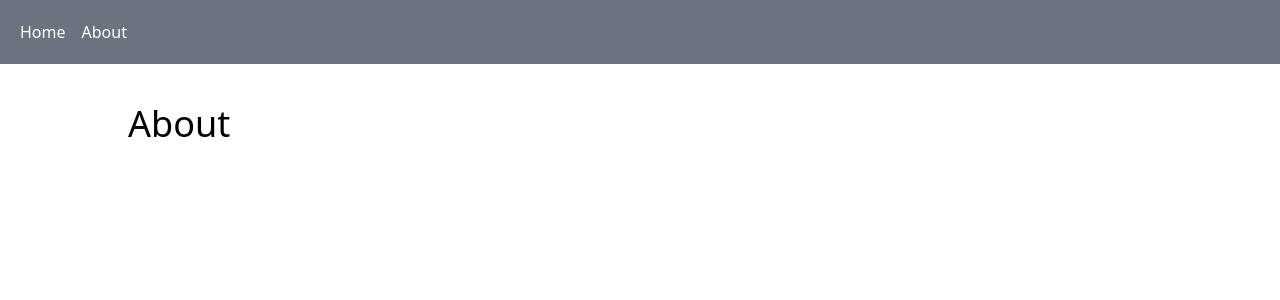
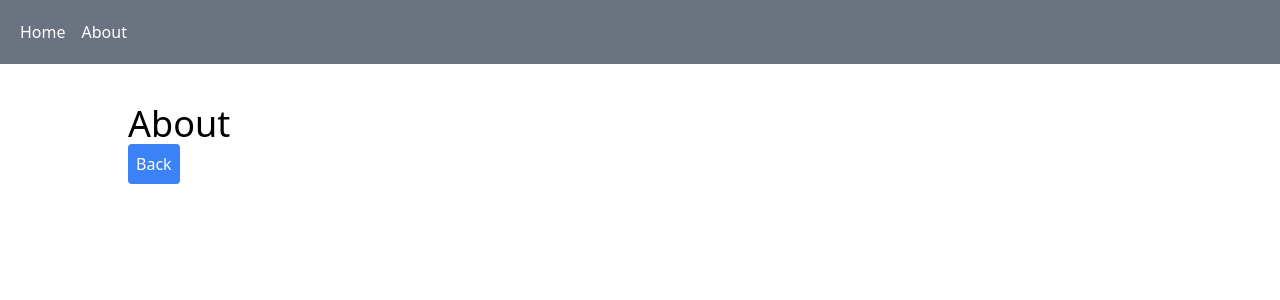
Before and after one commit to realabdullah/vue-sentry, a Vue app: page /about in a window 1280 px wide. Shown: the top 300 px of the page. Built offline with nearby package versions, Linux system fonts and the light colour scheme.

Commit message:
second test

```diff
--- a/package.json
+++ b/package.json
@@ -1,6 +1,6 @@
 {
   "name": "application-monitoring-in-vue-js-with-sentry",
-  "version": "0.0.2",
+  "version": "0.0.3",
   "scripts": {
     "dev": "vite",
     "build": "vite build",
--- a/src/pages/About.vue
+++ b/src/pages/About.vue
@@ -1,5 +1,11 @@
+<script setup>
+  const routes = {};
+</script>
+
+
 <template>
   <div>
     <h1 class="text-4xl">About</h1>
+    <button @click="routes.goBack()">Back</button>
   </div>
 </template>
--- a/vite.config.js
+++ b/vite.config.js
@@ -13,7 +13,7 @@ const sentryConfig = {
   project: "vue-sentry",
   release: `${process.env.npm_package_name}@${process.env.npm_package_version}`,
   setCommits: {
-    // auto: true
+    auto: true
   },
   sourceMaps: {
     include: ["./dist/assets"],
```
